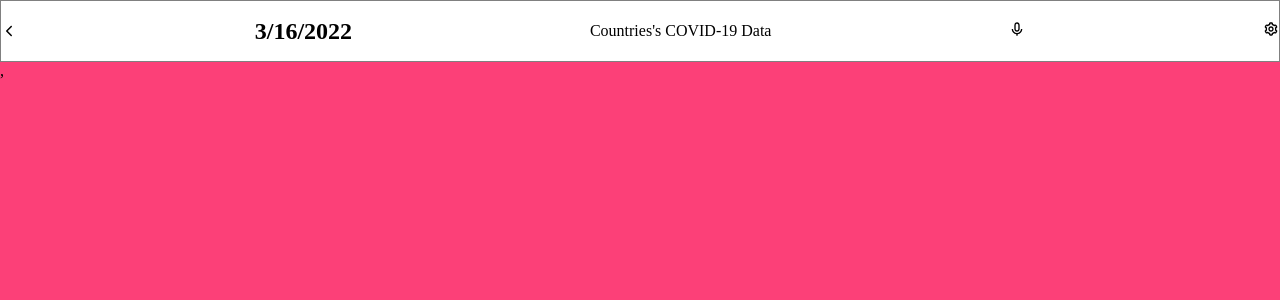
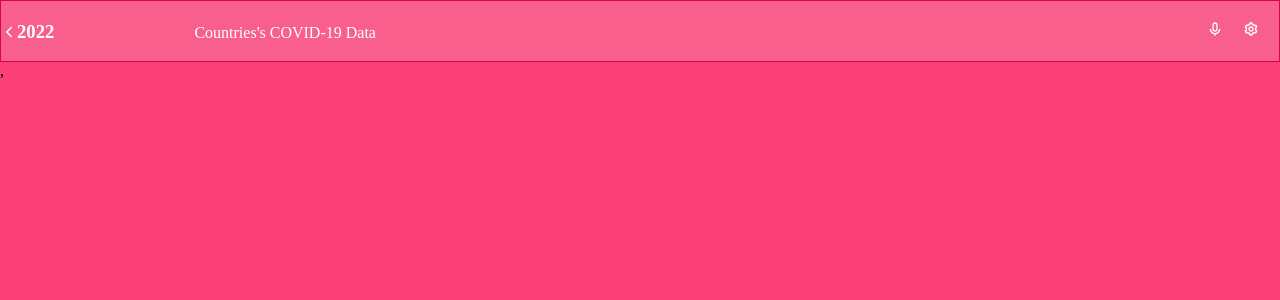
Before and after one commit to tariktesfa/COVID-19-Data, a React (Create React App) app: page / in a window 1280 px wide. Shown: the top 300 px of the page. Built offline with nearby package versions, Linux system fonts and the light colour scheme.

Commit message:
Added styling to navigation

```diff
--- a/src/components/Navbar.css
+++ b/src/components/Navbar.css
@@ -1,8 +1,40 @@
 .navbar {
   display: flex;
-  height: 60px;
-  background-color: #fff;
+  background-color: #f85f8d;
+  border: 1px solid rgb(214, 2, 90);
   justify-content: space-between;
-  align-items: center;
-  border: 1px solid gray;
+  padding-top: 20px;
+  height: 40px;
 }
+
+.nav-items {
+  display: flex;
+  justify-content: space-around;
+}
+
+.icons {
+  display: flex;
+  justify-content: space-evenly;
+  margin-right: 20px;
+  color: #fff;
+}
+
+.date {
+  margin: 0 40px 0 0;
+  color: #fff;
+  font-weight: bold;
+}
+
+.header-text {
+  margin: 3px 0 0 100px;
+  color: #fff;
+}
+
+.arrow {
+  margin-top: 3px;
+  color: #fff;
+}
+
+.icons-mic {
+  margin: 0 20px;
+}
--- a/src/components/Navbar.js
+++ b/src/components/Navbar.js
@@ -4,9 +4,12 @@ import './Navbar.css';
 
 const Navbar = () => (
   <div className="navbar">
-    <IoIosArrowBack />
-    <h2 className="date">3/16/2022</h2>
+    <div className="nav-items">
+      <IoIosArrowBack className="arrow" />
+      <h3 className="date">2022</h3>
       <p className="header-text">Countries&apos;s COVID-19 Data</p>
+    </div>
+    <div className="icons">
       <span className="icons-mic">
         <BiMicrophone />
       </span>
@@ -14,6 +17,7 @@ const Navbar = () => (
         <BiCog />
       </span>
     </div>
+  </div>
 );
 
 export default Navbar;
```
Lines whose indentation alone changed are shown as unchanged.
